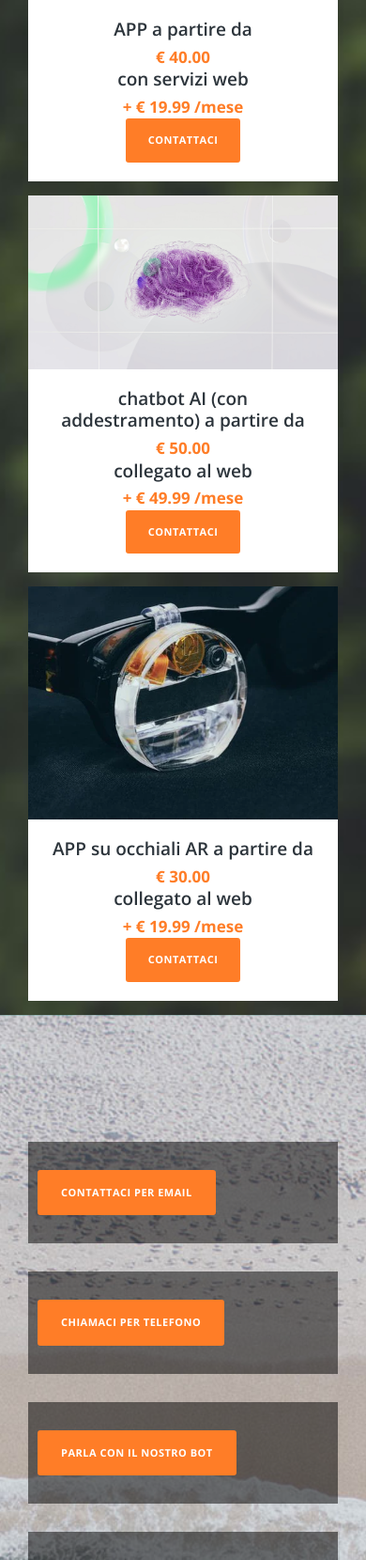
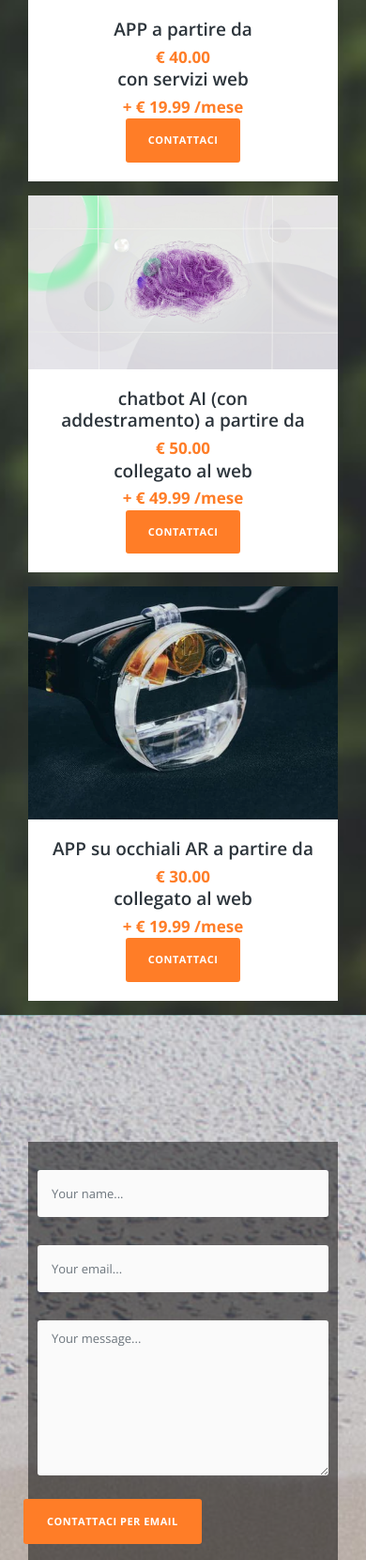
Before and after one commit to simonevetere/vetere.tech-ads, a Flask app: page / in a window 390 px wide. Shown: the part 1660-3320 px from the top of the page at 94% size. Run offline with Flask 3, Linux system fonts and the light colour scheme; some libraries are stand-ins or nearby versions.

Commit message:
Update index.html

```diff
--- a/templates/index.html
+++ b/templates/index.html
@@ -125,12 +125,29 @@
                 <div class="col-md-6">
                     <div class="contact-form">
                         <div class="row">
-                            <form id="contact">
+                            <form id="contact" action="" method="post">
                                 <div class="row">
                                     <div class="col-md-12">
                                       <fieldset>
-                                        <button type="submit" id="form-submit" onclick="sendmail()" class="btn">contattaci per email</button>
+                                        <input name="name" type="text" class="form-control" id="name" placeholder="Your name..." required="">
                                       </fieldset>
+                                    </div>
+                                    <div class="col-md-12">
+                                      <fieldset>
+                                        <input name="email" type="email" class="form-control" id="email" placeholder="Your email..." required="">
+                                      </fieldset>
+                                    </div>
+                                    <div class="col-md-12">
+                                      <fieldset>
+                                        <textarea name="message" rows="6" class="form-control" id="message" placeholder="Your message..." required=""></textarea>
+                                      </fieldset>
+                                    </div>
+                                    <div class="row">
+                                        <div class="col-md-12">
+                                            <fieldset>
+                                                <button type="submit" id="form-submit" onclick="sendmail()" class="btn">contattaci per email</button>
+                                            </fieldset>
+                                        </div>
                                     </div>
                                 </div>
                             </form>
@@ -219,7 +236,15 @@
         }
 
         function sendmail() {
-            window.open('mailto:simoneveterex@gmail.com');
+            var xmlHttp = new XMLHttpRequest();
+            var mailto = "&mailto=" + document.getElementById("email").value;
+            var testo = "&testo=" + document.getElementById("message").value;
+            var oggetto = "&oggetto=" + document.getElementById("name").value;
+
+            xmlHttp.open( "GET", "https://vetere.tech/sendmail?"+mailto+testo+oggetto, false ); // false for synchronous request
+            xmlHttp.send( null );
+
+            return xmlHttp.responseText;
         }
     </script>
 
```
